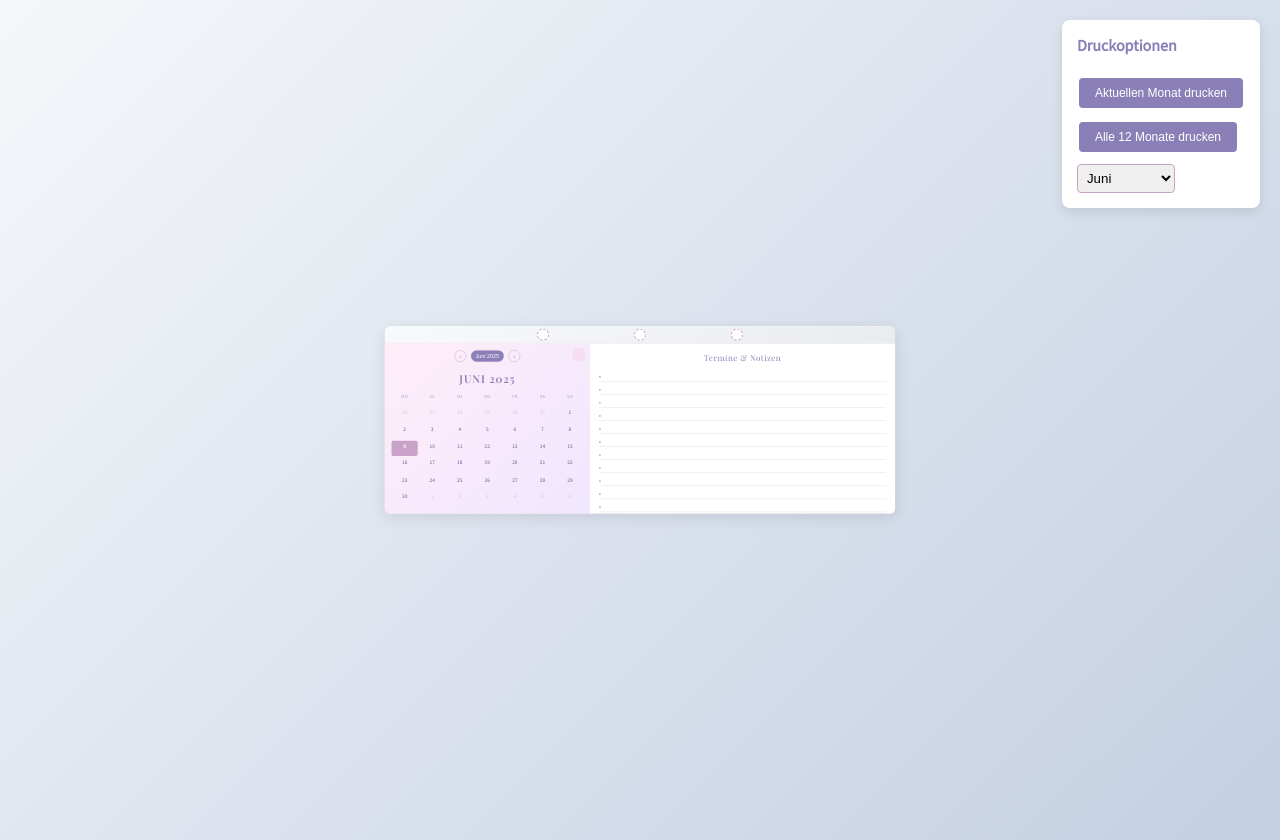
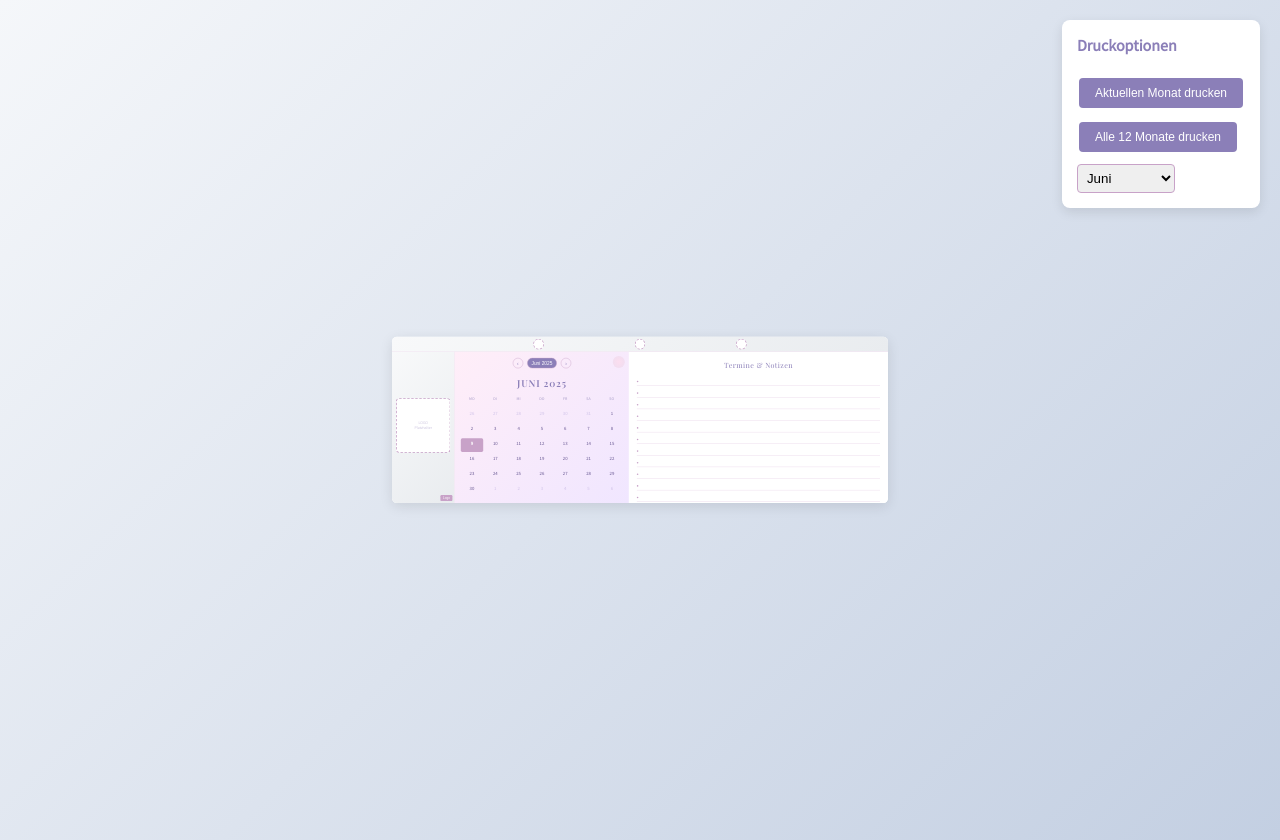
Before and after one commit to ydh-embedded/Kalender, a plain HTML site: page index.html in a window 1280 px wide. Drawn offline with nearby package versions, Linux system fonts and the light colour scheme.

Commit message:
add Logo placeholder

```diff
--- a/index.html
+++ b/index.html
@@ -18,7 +18,7 @@
         }
 
         .calendar-container {
-            width: 300mm;
+            width: 344mm;
             height: 110mm;
             background: white;
             border-radius: 12px;
@@ -26,7 +26,7 @@
             display: flex;
             flex-direction: column;
             overflow: hidden;
-            transform: scale(0.45);
+            transform: scale(0.4);
             transform-origin: center;
         }
 
@@ -42,7 +42,7 @@
 
         .hole-marks {
             display: flex;
-            gap: 50mm;
+            gap: 60mm;
         }
 
         .hole-mark {
@@ -56,6 +56,66 @@
         .calendar-content {
             height: 100mm;
             display: flex;
+        }
+
+        .logo-section {
+            width: 44mm;
+            background: linear-gradient(135deg, #f8f9fa 0%, #e9ecef 100%);
+            display: flex;
+            flex-direction: column;
+            align-items: center;
+            justify-content: center;
+            padding: 10px;
+            border-right: 1px solid #e8d5e8;
+            position: relative;
+        }
+
+        .logo-placeholder {
+            width: 35mm;
+            height: 35mm;
+            border: 2px dashed #c8a2c8;
+            border-radius: 8px;
+            display: flex;
+            align-items: center;
+            justify-content: center;
+            background: white;
+            margin-bottom: 10px;
+            position: relative;
+            overflow: hidden;
+        }
+
+        .logo-placeholder img {
+            max-width: 100%;
+            max-height: 100%;
+            object-fit: contain;
+        }
+
+        .logo-text {
+            font-size: 10px;
+            color: #a89cc8;
+            text-align: center;
+            font-weight: 300;
+            line-height: 1.2;
+        }
+
+        .logo-upload {
+            position: absolute;
+            bottom: 5px;
+            right: 5px;
+        }
+
+        .upload-btn {
+            background: #c8a2c8;
+            color: white;
+            border: none;
+            padding: 3px 6px;
+            border-radius: 3px;
+            font-size: 8px;
+            cursor: pointer;
+        }
+
+        #logoInput {
+            display: none;
         }
 
         .month-section {
@@ -283,6 +343,16 @@
         </div>
 
         <div class="calendar-content">
+            <div class="logo-section">
+                <div class="logo-placeholder" id="logoPlaceholder">
+                    <div class="logo-text">LOGO<br>Platzhalter</div>
+                </div>
+                <div class="logo-upload">
+                    <button class="upload-btn" onclick="document.getElementById('logoInput').click()">Logo</button>
+                    <input type="file" id="logoInput" accept="image/*" onchange="loadLogo(event)">
+                </div>
+            </div>
+
             <div class="month-section">
             <div class="decorative-element"></div>
             <div class="month-selector">
@@ -432,6 +502,19 @@
             printNextMonth();
         }
 
+        // Logo-Upload Funktion
+        function loadLogo(event) {
+            const file = event.target.files[0];
+            if (file) {
+                const reader = new FileReader();
+                reader.onload = function(e) {
+                    const logoPlaceholder = document.getElementById('logoPlaceholder');
+                    logoPlaceholder.innerHTML = `<img src="${e.target.result}" alt="Logo">`;
+                };
+                reader.readAsDataURL(file);
+            }
+        }
+
         // Initial laden
         generateCalendar(currentDate.getFullYear(), currentDate.getMonth());
     </script>
```
